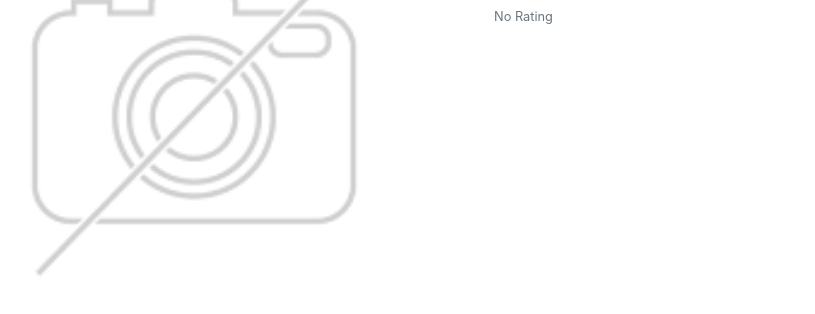
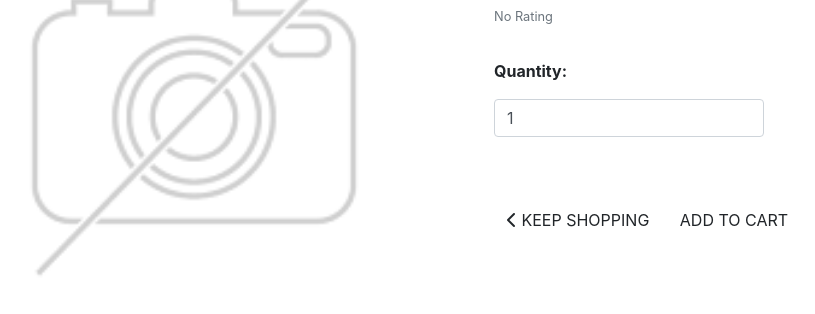
Before and after one commit to Code-Institute-Submissions/foodium_milestone_project_four, a Django app: template meals/templates/meals/meal_detail.html in a window 1280 px wide. Shown: the part 217-531 px from the top of the page, without its empty margins (161-976 px from the left). Run offline with Django 3.2, Linux system fonts and the light colour scheme; the template is opened without the code that fills it, so the values that code supplies are empty; parts of the project's set-up code (start-up, migrations or seed data) failed here and were passed over; some libraries are stand-ins or nearby versions.

Commit message:
Added add_to_cart form in meal_detail.html for adding meals to cart

```diff
--- a/meals/templates/meals/meal_detail.html
+++ b/meals/templates/meals/meal_detail.html
@@ -37,6 +37,31 @@
                         <small class="text-muted">No Rating</small>
                     {% endif %}
                     <p class="mt-3">{{ meal.description }}</p>
+                    <!-- Add to cart form -->
+                    <form class="form" action="{% url 'add_to_cart' meal.id %}" method="POST">
+                        {% csrf_token %}
+                        <div class="form-row">
+                            <div class="col-12">
+                                <p class="mt-3"><strong>Quantity:</strong></p>
+                                <div class="form-group w-50">
+                                    <div class="input-group">
+                                        <input class="form-control qty_input" type="number" name="quantity" value="1" min="1" max="99" data-item_id="{{ meal.id }}" id="id_qty_{{ meal.id }}">
+                                    </div>
+                                </div>
+                            </div>
+
+                            <div class="col-12">
+                                <a href="{% url 'meals' %}" class="btn rounded-0 mt-5">
+                                    <span class="icon">
+                                        <i class="fas fa-chevron-left"></i>
+                                    </span>
+                                    <span class="text-uppercase">Keep Shopping</span>
+                                </a>
+                                <input type="submit" class="btn  rounded-0 text-uppercase mt-5" value="Add to Cart">
+                            </div>
+                            <input type="hidden" name="redirect_url" value="{{ request.path }}">
+                        </div>
+                    </form>
                 </div>
             </div>
         </div>
```
